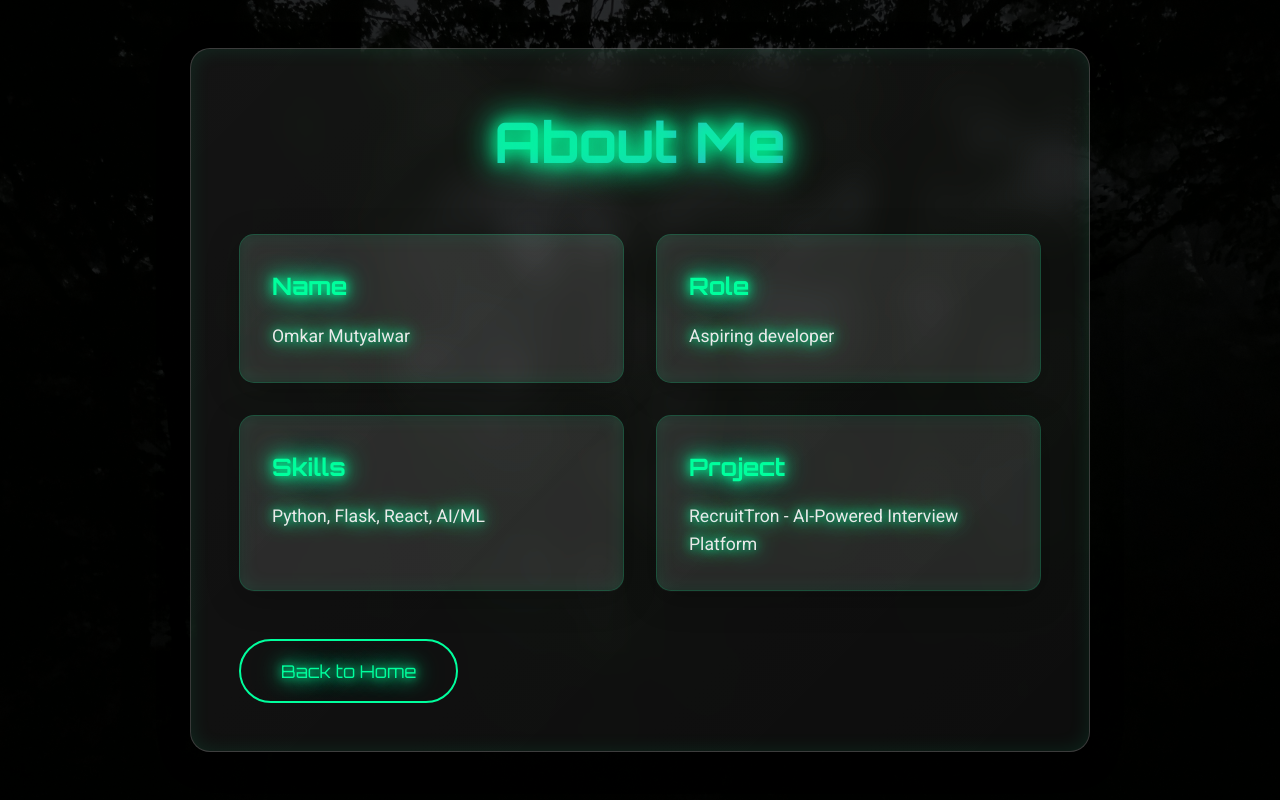
After one commit to StackOverflowed512/RecruiTron-, a Flask app: page /about in a window 1280 px wide. The commit adds this page. Run offline with Flask 3, Linux system fonts and the light colour scheme; parts of the project's set-up code (start-up, migrations or seed data) failed here and were passed over.

Commit message:
about page

```diff
--- a/app.py
+++ b/app.py
@@ -404,5 +404,9 @@ def feedback():
 def leaderboard():
     return render_template('leaderboard.html')
 
+@app.route('/about')
+def about():
+    return render_template('about.html')
+
 if __name__ == '__main__':
     app.run(debug=True, port=5501)
--- a/static/css/style.css
+++ b/static/css/style.css
@@ -75,6 +76,174 @@ body {
 .nav-links a:hover {
     color: var(--primary-color);
 }
+
+/* Torch Cursor Effect */
+.cursor-torch {
+    position: fixed;
+    pointer-events: none;
+    width: 200px;
+    height: 200px;
+    border-radius: 50%;
+    background: radial-gradient(
+        circle at center,
+        rgba(255, 255, 255, 0.25) 0%,
+        rgba(255, 255, 255, 0.1) 40%,
+        rgba(0, 0, 0, 0) 70%
+    );
+    transform: translate(-50%, -50%);
+    z-index: 10;
+    mix-blend-mode: screen;
+    will-change: transform;
+    transition: transform 0.05s ease-out, opacity 0.3s ease;
+    opacity: 0;
+}
+
+/* About Page Styles */
+.about-container {
+    min-height: 100vh;
+    position: relative;
+    overflow: hidden;
+    display: flex;
+    align-items: center;
+    justify-content: center;
+    padding: 2rem;
+}
+
+.starry-night {
+    position: fixed;
+    top: 0;
+    left: 0;
+    width: 100%;
+    height: 100%;
+    background: url('/static/img/starry-night.jpg') center/cover;
+    filter: brightness(0.2);
+    z-index: 1;
+}
+
+/* Enhanced Glass Effect */
+.glass-effect {
+    background: linear-gradient(
+        135deg,
+        rgba(255, 255, 255, 0.08),
+        rgba(255, 255, 255, 0.05)
+    );
+    backdrop-filter: blur(16px) saturate(180%);
+    -webkit-backdrop-filter: blur(16px) saturate(180%);
+    border-radius: 20px;
+    border: 1px solid rgba(255, 255, 255, 0.18);
+    box-shadow:
+        0 8px 32px 0 rgba(0, 0, 0, 0.25),
+        inset 0 0 20px rgba(0, 255, 157, 0.1);
+    padding: 3rem;
+    transition: all 0.4s cubic-bezier(0.175, 0.885, 0.32, 1.275);
+    z-index: 20;
+    position: relative;
+}
+
+.glass-effect:hover {
+    transform: translateY(-5px) scale(1.01);
+    box-shadow:
+        0 12px 40px 0 rgba(0, 0, 0, 0.3),
+        inset 0 0 30px rgba(0, 255, 157, 0.15);
+}
+
+.about-content {
+    max-width: 900px;
+    width: 100%;
+}
+
+.neon-text {
+    color: #fff;
+    text-shadow: 0 0 10px var(--primary-color),
+                 0 0 20px var(--primary-color),
+                 0 0 30px var(--primary-color);
+}
+
+.neon-title {
+    font-family: 'Orbitron', sans-serif;
+    font-size: 3.5rem;
+    text-align: center;
+    margin-bottom: 3rem;
+    background: linear-gradient(135deg, var(--primary-color), var(--secondary-color));
+    -webkit-background-clip: text;
+    -webkit-text-fill-color: transparent;
+    animation: neonPulse 2s infinite alternate;
+}
+
+.profile-info {
+    display: grid;
+    grid-template-columns: repeat(auto-fit, minmax(300px, 1fr));
+    gap: 2rem;
+    margin-top: 3rem;
+}
+
+.info-item {
+    padding: 2rem;
+    border-radius: 15px;
+    transition: all 0.4s ease;
+    background: rgba(255, 255, 255, 0.05);
+    backdrop-filter: blur(5px);
+    border: 1px solid rgba(0, 255, 157, 0.2);
+}
+
+.info-item:hover {
+    transform: translateY(-8px);
+    background: rgba(255, 255, 255, 0.1);
+    box-shadow: 0 10px 30px rgba(0, 255, 157, 0.2);
+    border-color: var(--primary-color);
+}
+
+.info-item h2 {
+    font-family: 'Orbitron', sans-serif;
+    font-size: 1.5rem;
+    margin-bottom: 1rem;
+    color: var(--primary-color);
+}
+
+.info-item p {
+    font-size: 1.1rem;
+    opacity: 0.9;
+}
+
+.neon-button {
+    display: inline-block;
+    margin-top: 3rem;
+    padding: 1rem 2.5rem;
+    background: transparent;
+    border: 2px solid var(--primary-color);
+    color: var(--primary-color);
+    border-radius: 50px;
+    text-decoration: none;
+    font-family: 'Orbitron', sans-serif;
+    font-size: 1.1rem;
+    transition: all 0.4s ease;
+    text-align: center;
+}
+
+.neon-button:hover {
+    background: var(--primary-color);
+    color: var(--dark-color);
+    box-shadow: 0 0 25px var(--primary-color);
+    transform: translateY(-3px);
+}
+
+@keyframes neonPulse {
+    from {
+        text-shadow: 0 0 10px var(--primary-color),
+                     0 0 20px var(--primary-color),
+                     0 0 30px var(--primary-color);
+        opacity: 0.9;
+    }
+    to {
+        text-shadow: 0 0 15px var(--primary-color),
+                     0 0 30px var(--primary-color),
+                     0 0 45px var(--primary-color);
+        opacity: 1;
+    }
+}
+
+/* Rest of your existing styles... */
+/* (Keep all your other styles below this point) */
 
 /* Hero Section */
 .hero-section {
--- /dev/null
+++ b/templates/about.html
@@ -0,0 +1,83 @@
+<!DOCTYPE html>
+<html lang="en">
+<head>
+    <meta charset="UTF-8">
+    <meta name="viewport" content="width=device-width, initial-scale=1.0">
+    <title>About - RecruitTron</title>
+    <link rel="stylesheet" href="/static/css/style.css">
+    <link href="https://fonts.googleapis.com/css2?family=Orbitron:wght@400;700&family=Roboto:wght@300;400;700&display=swap" rel="stylesheet">
+    <style>
+        /* Additional styles for better torch effect */
+        html, body {
+            width: 100%;
+            height: 100%;
+            margin: 0;
+            padding: 0;
+            overflow-x: hidden;
+        }
+
+        .about-container {
+            width: 100%;
+            min-height: 100vh;
+            position: relative;
+            display: flex;
+            align-items: center;
+            justify-content: center;
+            padding: 2rem;
+        }
+
+        /* Hide torch on touch devices */
+        @media (hover: none) {
+            .cursor-torch {
+                display: none;
+            }
+            body {
+                cursor: default;
+            }
+        }
+
+        /* Responsive adjustments */
+        @media (max-width: 768px) {
+            .about-container {
+                padding: 1rem;
+            }
+
+            .neon-title {
+                font-size: 2rem;
+            }
+
+            .profile-info {
+                grid-template-columns: 1fr;
+            }
+        }
+    </style>
+</head>
+<body>
+    <div class="about-container">
+        <div class="starry-night"></div>
+        <div class="about-content glass-effect neon-text">
+            <h1 class="neon-title">About Me</h1>
+            <div class="profile-info">
+                <div class="info-item glass-effect">
+                    <h2>Name</h2>
+                    <p>Omkar Mutyalwar</p>
+                </div>
+                <div class="info-item glass-effect">
+                    <h2>Role</h2>
+                    <p>Aspiring developer</p>
+                </div>
+                <div class="info-item glass-effect">
+                    <h2>Skills</h2>
+                    <p>Python, Flask, React, AI/ML</p>
+                </div>
+                <div class="info-item glass-effect">
+                    <h2>Project</h2>
+                    <p>RecruitTron - AI-Powered Interview Platform</p>
+                </div>
+            </div>
+            <a href="/" class="neon-button">Back to Home</a>
+        </div>
+    </div>
+    <script src="/static/js/about.js"></script>
+</body>
+</html>
--- a/templates/index.html
+++ b/templates/index.html
@@ -17,7 +17,7 @@
                 <span class="logo-text">RecruitTron</span>
             </div>
             <div class="nav-links">
-                <a href="#about">About</a>
+                <a href="/about">About</a>
                 <a href="#features">Features</a>
                 <a href="/leaderboard">Leaderboard</a>
             </div>
```
Also changed, not shown: other parts of static/css/style.css (+13 -156 lines), static/js/about.js (added, +67 -0 lines), static/img/starry-night.jpg (added).
